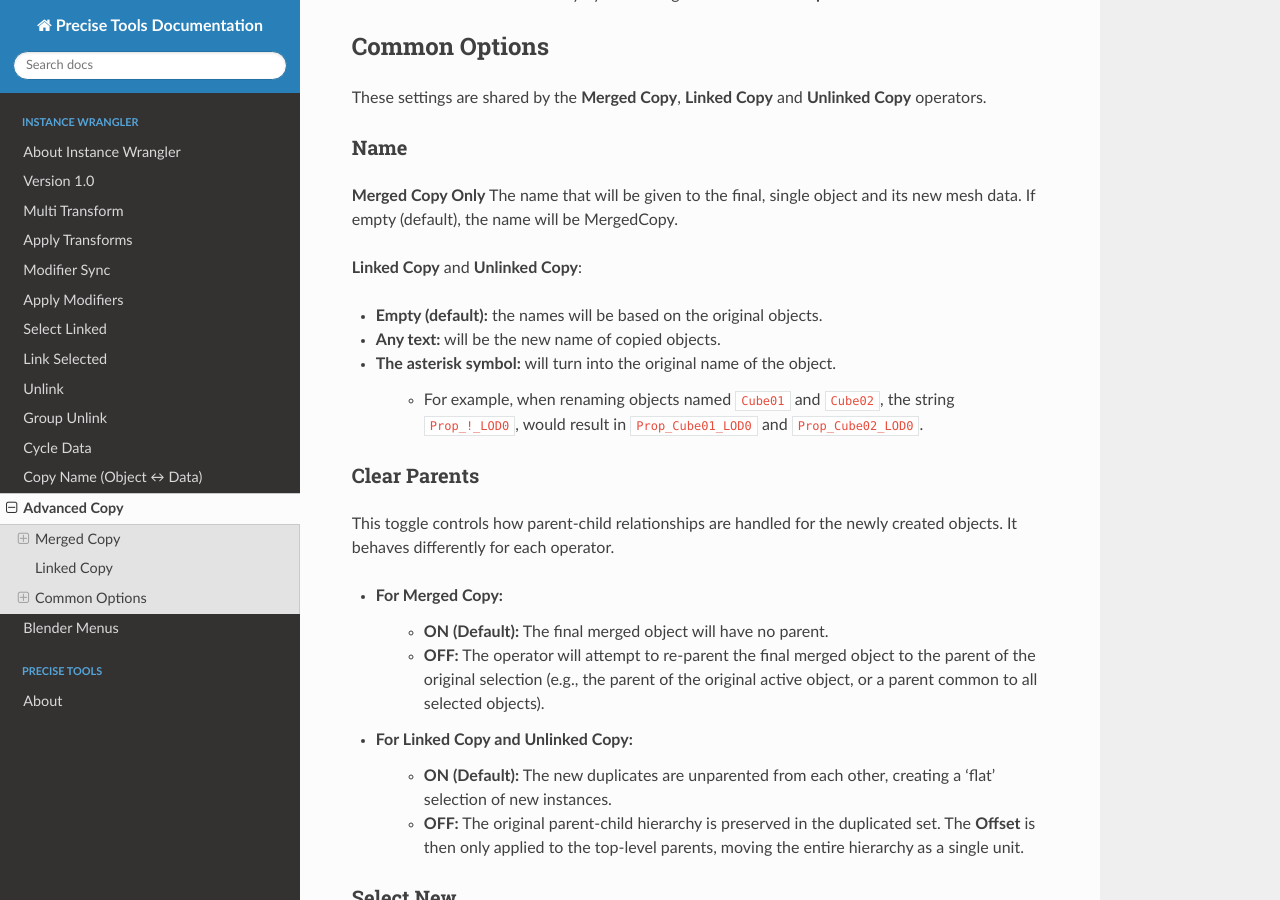
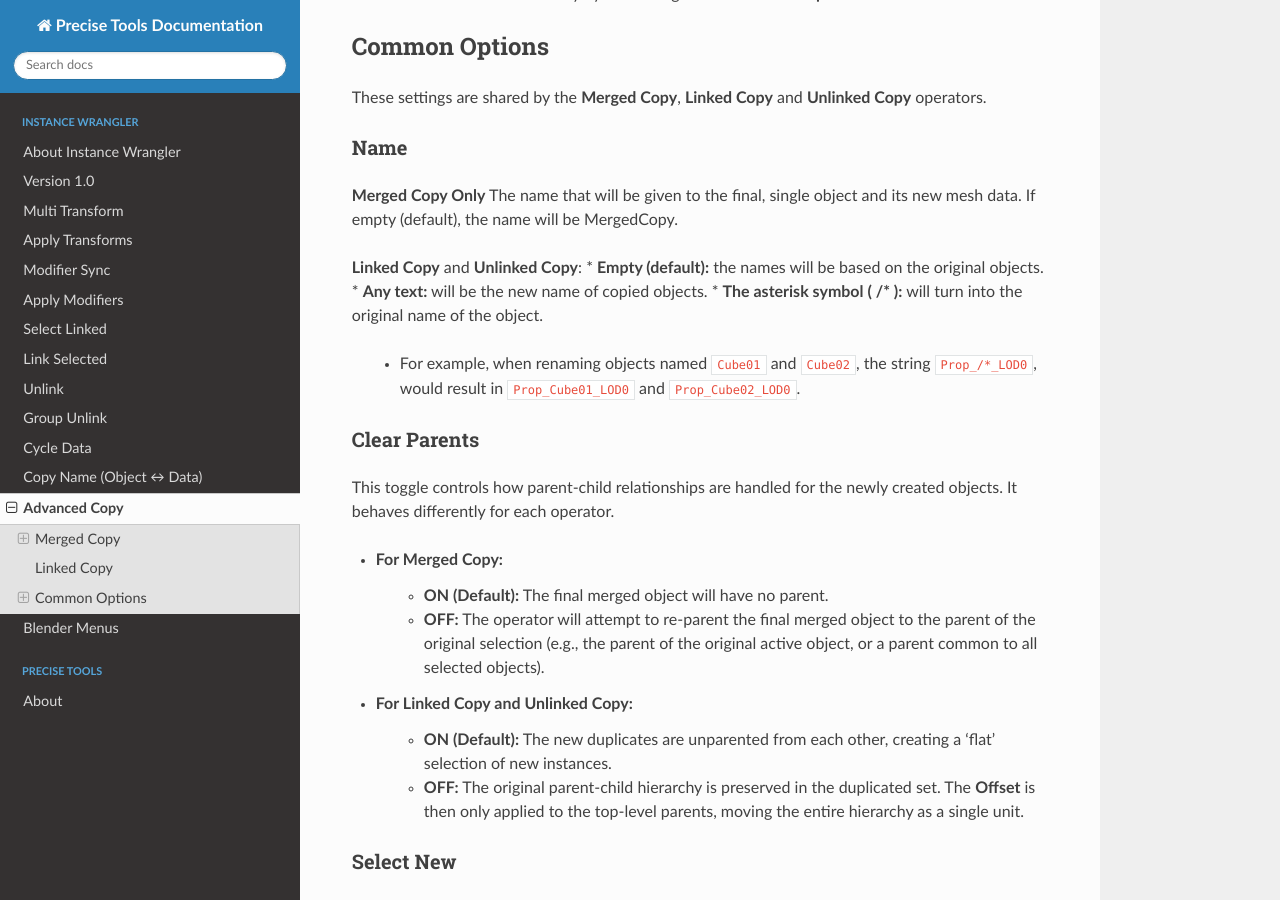
Before and after one commit to jb1981dev/Precise-Docs, a Sphinx documentation site: the page built from docs/source/instwrangler/advancedcopy.rst, in a window 1280 px wide and 900 px high, scrolled down 1085 px. Built offline with Sphinx 7.4.7 and the Read the Docs theme 3.1.0, drawn with Linux system fonts in a browser that asks for light colours.

```diff
--- a/docs/source/instwrangler/advancedcopy.rst
+++ b/docs/source/instwrangler/advancedcopy.rst
@@ -50,12 +50,11 @@ Name
 The name that will be given to the final, single object and its new mesh data. If empty (default), the name will be MergedCopy.
 
 **Linked Copy** and **Unlinked Copy**:
-
 * **Empty (default):** the names will be based on the original objects.
 * **Any text:** will be the new name of copied objects.
-* **The asterisk symbol:** will turn into the original name of the object.
+* **The asterisk symbol ( /* ):** will turn into the original name of the object.
 
-    * For example, when renaming objects named ``Cube01`` and ``Cube02``, the string ``Prop_!_LOD0``, would result in ``Prop_Cube01_LOD0`` and ``Prop_Cube02_LOD0``.
+    * For example, when renaming objects named ``Cube01`` and ``Cube02``, the string ``Prop_/*_LOD0``, would result in ``Prop_Cube01_LOD0`` and ``Prop_Cube02_LOD0``.
 
 Clear Parents
 -------------
```
